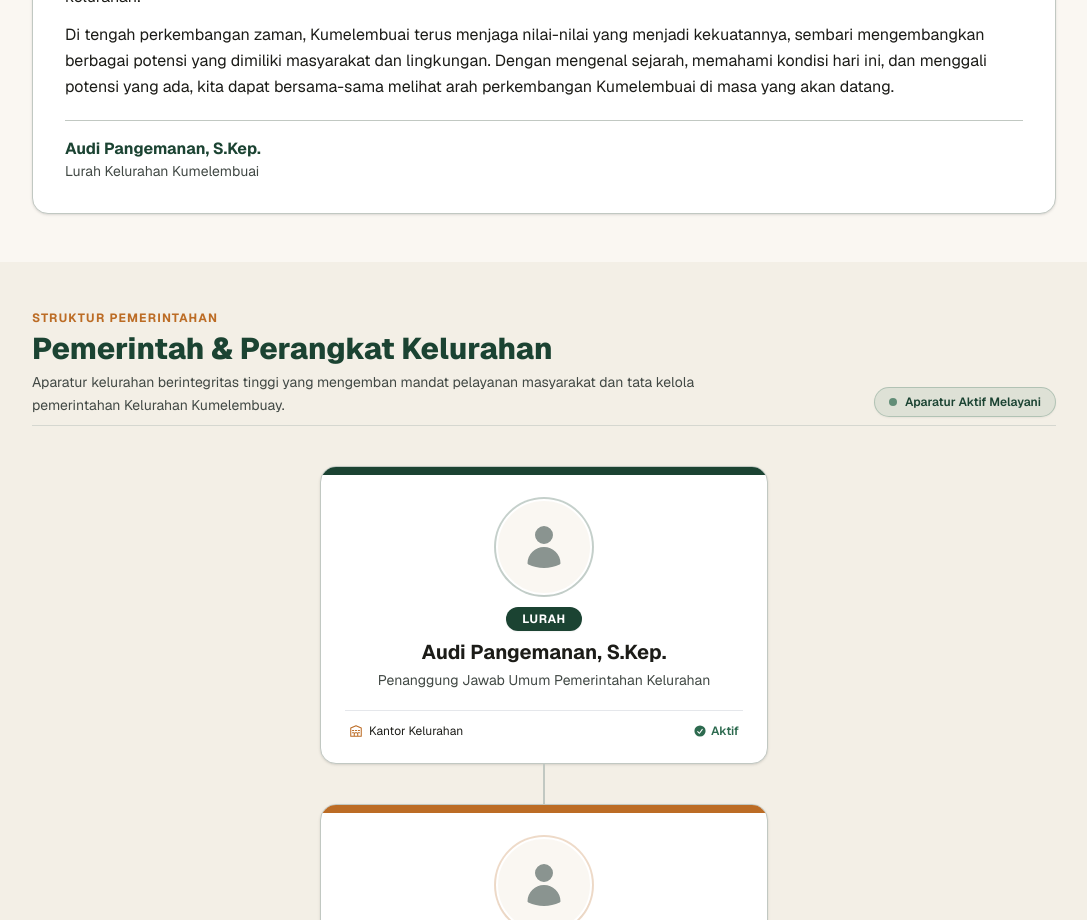
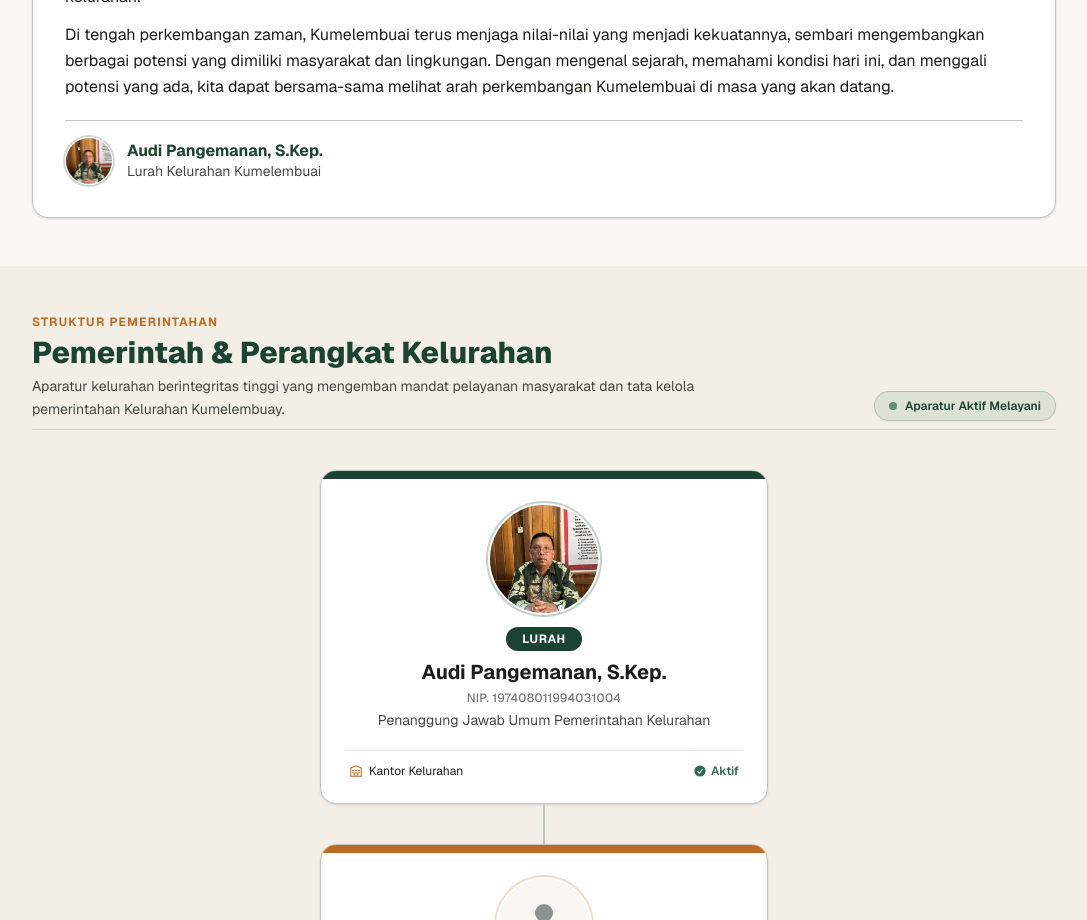
Before and after one commit to Josua040/projek-kkt, a Next.js app: page /profil in a window 1280 px wide. Shown: the part 1740-2660 px from the top of the page, without its empty margins (96-1183 px from the left). Built offline with nearby package versions, Linux system fonts and the light colour scheme.

Commit message:
tambahan foto lurah

```diff
--- a/app/page.tsx
+++ b/app/page.tsx
@@ -226,15 +226,27 @@ export default function BerandaPage() {
       {/* Sambutan Lurah */}
       <section className="bg-[#F3EFE6] px-4 py-14 sm:px-6">
         <div className="mx-auto flex max-w-4xl flex-col items-center gap-6 text-center sm:flex-row sm:text-left">
-          {/* TODO: ganti div di bawah dengan foto Lurah menggunakan next/image */}
-          <div className="h-28 w-28 shrink-0 rounded-full bg-[#c1c8c2]" />
+          <div className="relative h-28 w-28 shrink-0 overflow-hidden rounded-full border-2 border-white ring-2 ring-[#1B4332]/25 shadow-md">
+            <Image
+              src="/images/pemerintahan/lurah.jpg"
+              alt={`Foto ${site.narasiLurah?.nama ?? 'Lurah Kumelembuay'}`}
+              fill
+              sizes="112px"
+              className="object-cover"
+            />
+          </div>
           <div>
             <h3 className="text-lg font-bold text-[#1B4332]">Sambutan Lurah</h3>
             <p className="mt-2 text-sm text-[#414844] leading-relaxed">{site.sambutanLurah}</p>
             {site.narasiLurah?.nama && (
-              <p className="mt-3 text-sm font-semibold text-[#1B4332]">
-                — {site.narasiLurah.nama}
-              </p>
+              <div className="mt-3">
+                <p className="text-sm font-bold text-[#1B4332]">
+                  — {site.narasiLurah.nama}
+                </p>
+                <p className="text-xs text-[#717774] font-medium">
+                  {site.narasiLurah.jabatan}
+                </p>
+              </div>
             )}
           </div>
         </div>
--- a/app/profil/page.tsx
+++ b/app/profil/page.tsx
@@ -1,4 +1,5 @@
 import type { Metadata } from 'next';
+import Image from 'next/image';
 import { site } from '@/data/site';
 import StrukturPemerintahan from '@/components/StrukturPemerintahan';
 
@@ -136,9 +137,20 @@ export default function ProfilPage() {
                   <p key={idx}>{p}</p>
                 ))}
               </div>
-              <div className="pt-4 border-t border-[#C1C8C2]">
-                <p className="font-bold text-[#1B4332] text-base">{site.narasiLurah.nama}</p>
-                <p className="text-xs sm:text-sm text-[#414844]">{site.narasiLurah.jabatan}</p>
+              <div className="pt-4 border-t border-[#C1C8C2] flex items-center gap-3.5">
+                <div className="relative h-12 w-12 shrink-0 overflow-hidden rounded-full border border-white ring-2 ring-[#1B4332]/20 shadow-xs">
+                  <Image
+                    src="/images/pemerintahan/lurah.jpg"
+                    alt={`Foto ${site.narasiLurah.nama}`}
+                    fill
+                    sizes="48px"
+                    className="object-cover"
+                  />
+                </div>
+                <div>
+                  <p className="font-bold text-[#1B4332] text-base leading-tight">{site.narasiLurah.nama}</p>
+                  <p className="text-xs sm:text-sm text-[#414844]">{site.narasiLurah.jabatan}</p>
+                </div>
               </div>
             </div>
           ) : (
--- a/components/PerangkatCard.tsx
+++ b/components/PerangkatCard.tsx
@@ -51,6 +51,11 @@ export default function PerangkatCard({ pejabat, isLurah = false }: PerangkatCar
         <p className={`font-semibold leading-snug ${isLurah ? 'text-[#1B4332] text-base' : 'text-[#1C1C18] text-sm'}`}>
           {nama}
         </p>
+        {pejabat.nip && (
+          <p className="text-xs text-[#717774] font-medium tracking-wide">
+            NIP. {pejabat.nip}
+          </p>
+        )}
         <p className={`mt-0.5 ${isLurah ? 'text-sm font-medium text-[#BC6C25]' : 'text-xs text-[#414844]'}`}>
           {jabatan}
         </p>
--- a/components/StrukturPemerintahan.tsx
+++ b/components/StrukturPemerintahan.tsx
@@ -128,7 +128,7 @@ export default function StrukturPemerintahan() {
                 <Avatar
                   foto={lurah.foto}
                   nama={lurah.nama}
-                  size="md"
+                  size="lg"
                   ringColor="ring-[#1B4332]/25"
                 />
 
@@ -139,6 +139,12 @@ export default function StrukturPemerintahan() {
                 <h3 className="mt-2 text-lg sm:text-xl font-bold text-[#1C1C18] leading-snug">
                   {lurah.nama}
                 </h3>
+
+                {lurah.nip && (
+                  <p className="mt-1 text-xs text-[#717774] font-medium tracking-wide">
+                    NIP. {lurah.nip}
+                  </p>
+                )}
 
                 <p className="mt-1 text-xs sm:text-sm text-[#414844]">
                   {getDeskripsiJabatan(lurah.jabatan)}
--- a/data/pemerintahan.ts
+++ b/data/pemerintahan.ts
@@ -1,6 +1,7 @@
 export type PejabatInti = {
   nama: string;
   jabatan: string;
+  nip?: string;
   foto?: string;
 };
 
@@ -11,7 +12,12 @@ export type Lingkungan = {
 };
 
 export const pejabatInti: PejabatInti[] = [
-  { nama: "Audi Pangemanan, S.Kep.", jabatan: "Lurah" },
+  {
+    nama: "Audi Pangemanan, S.Kep.",
+    jabatan: "Lurah",
+    nip: "197408011994031004",
+    foto: "/images/pemerintahan/lurah.jpg",
+  },
   { nama: "Franly Y. Kaunang, SST.", jabatan: "Sekretaris" },
   { nama: "Fredy N. H. Paat", jabatan: "Kepala Seksi Kesejahteraan" },
   { nama: "Jefry Pangemanan, AMK.", jabatan: "Staf" },
```
Also changed, not shown: public/images/pemerintahan/lurah-full.jpg (added), public/images/pemerintahan/lurah.jpg (added).
